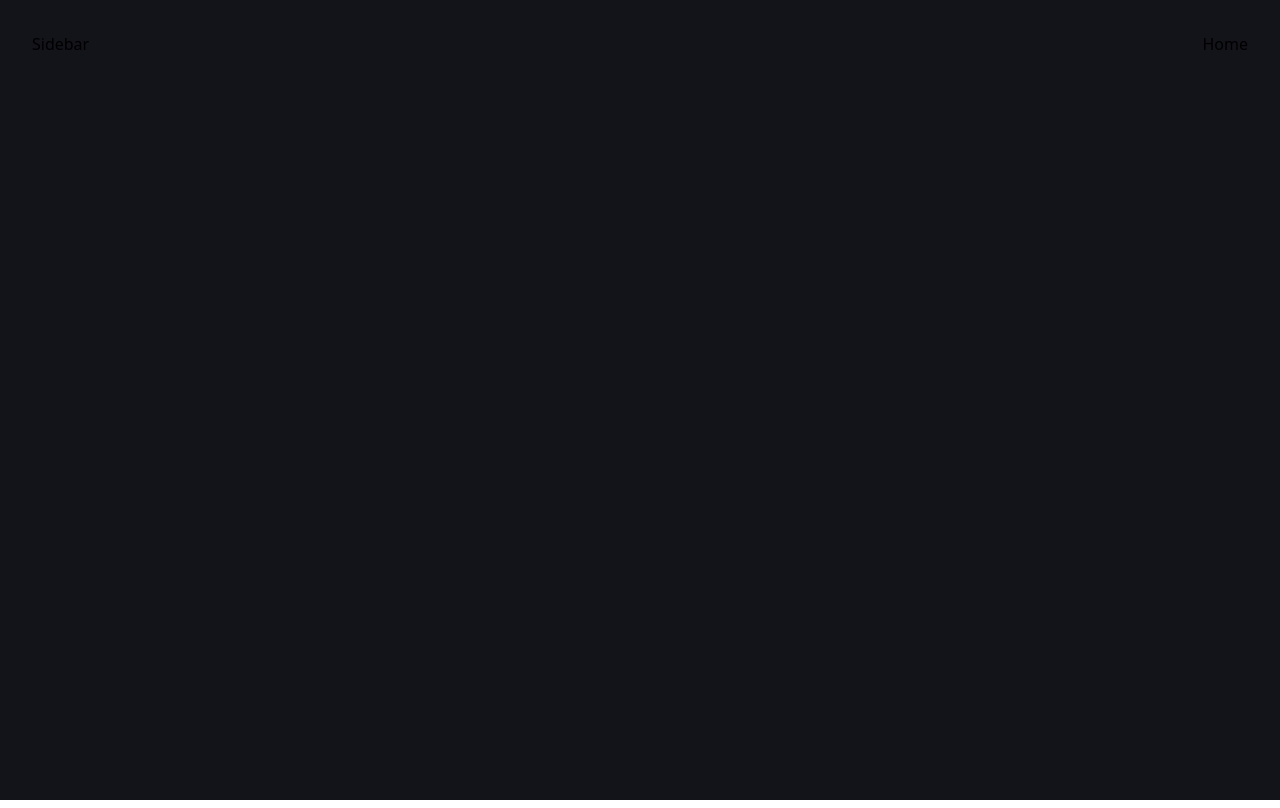
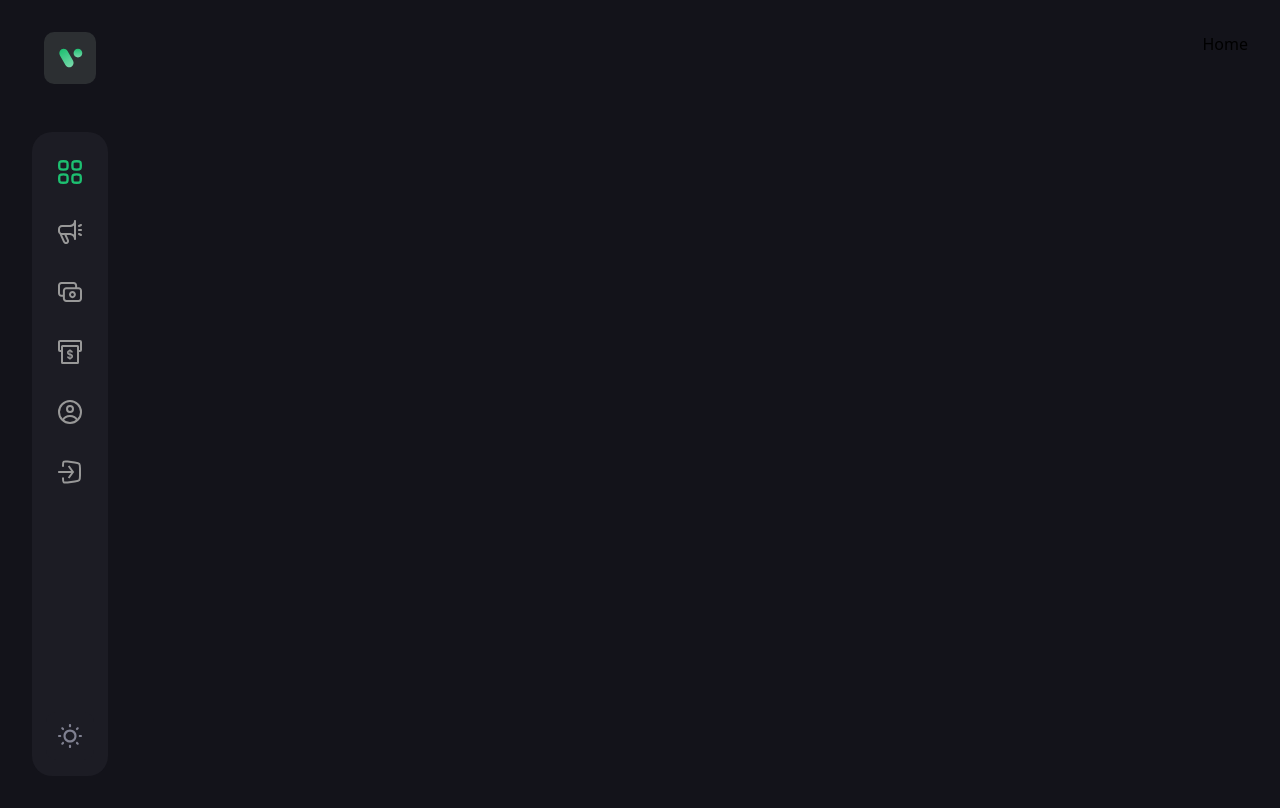
Before and after one commit to SURAJPATIL6088/CrowdFunding_Web3.0, a React (Vite) app in the folder client/: page / in a window 1280 px wide. Built offline with nearby package versions, Linux system fonts and the light colour scheme; what @thirdweb-dev/react would draw is missing.

Commit message:
Sidebar added

```diff
--- a/client/src/components/Sidebar.jsx
+++ b/client/src/components/Sidebar.jsx
@@ -1,9 +1,61 @@
-import React from 'react'
+import React, { useState } from "react";
+import { Link, useNavigate } from "react-router-dom";
+
+import { logo, sun } from "../assets";
+import { navlinks } from "../constants";
+
+const Icon = ({ styles, name, imgUrl, isActive, disabled, handleClick }) => (
+  <div
+    className={`w-[48px] h-[48px] rounded-[10px] ${
+      isActive && isActive === name && "bg-[#2c2f32"
+    } flex justify-center items-center ${
+      !disabled && "cursor-pointer"
+    } ${styles}`}
+    onClick={handleClick}
+  >
+    {!isActive ? (
+      <img src={imgUrl} alt="fund_logo" className="w-1/2 h-1/2" />
+    ) : (
+      <img
+        src={imgUrl}
+        alt="fund_logo"
+        className={`w-1/2 h-1/2 ${isActive !== name && "grayscale"}`}
+      />
+    )}
+  </div>
+);
 
 const Sidebar = () => {
+  const navigate = useNavigate();
+  const [isActive, setIsActive] = useState("dashboard");
+
   return (
-    <div>Sidebar</div>
-  )
-}
+    <div className="flex justify-between items-center flex-col sticky top-5 h-[93vh]">
+      <Link to="/">
+        <Icon styles="w-[52px] h-[52px] bg-[#2c2f32]" imgUrl={logo} />
+      </Link>
 
-export default Sidebar
+      <div className="flex-1 flex flex-col justify-between items-center bg-[#1c1c24] rounded-[20px] w-[76px] py-4 mt-12">
+        <div className="flex flex-col justify-center items-center gap-3">
+          {navlinks.map((link) => (
+            <Icon
+              key={link.name}
+              {...link}
+              isActive={isActive}
+              handleClick={() => {
+                if (!link.disabled) {
+                  setIsActive(link.name);
+                  navigate(link.link);
+                }
+              }}
+            />
+          ))}
+        </div>
+
+        <Icon styles="bg-[#1c1c24] shadow-secondary" imgUrl={sun}/>
+      </div>
+    </div>
+  );
+};
+
+export default Sidebar;
```
